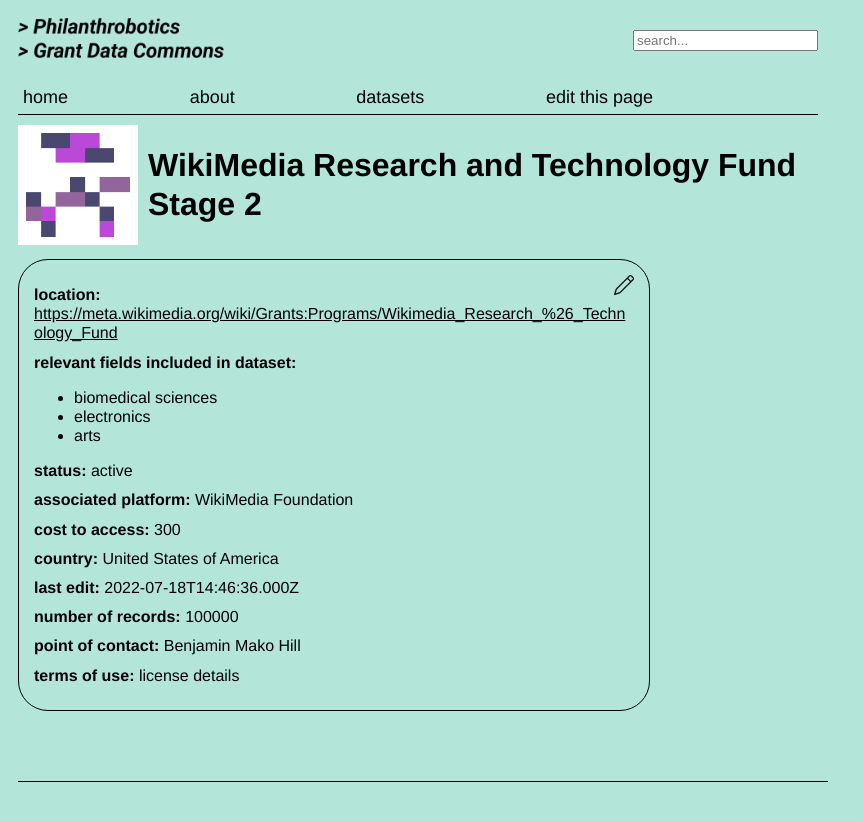
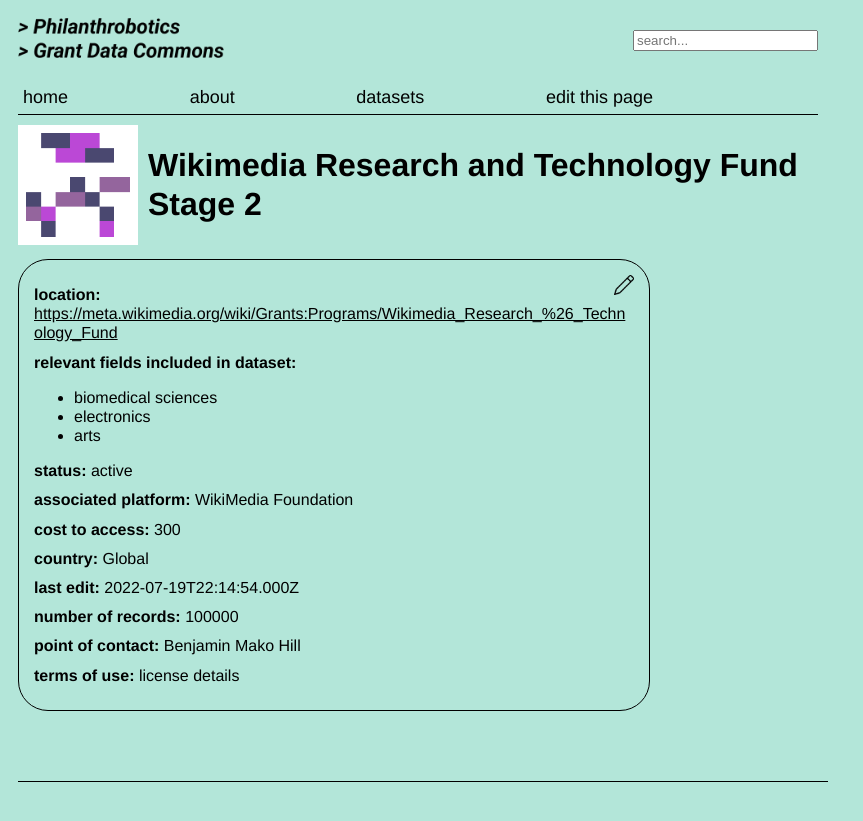
Before and after one commit to agnescameron/grants-commons-index, a Jekyll site: the page built from app/index/_entries/dataset_3.md, in a window 1280 px wide. Shown: the top 821 px of the page, without its empty margins (0-863 px from the left). Built offline with Jekyll 4.4.1, drawn with Linux system fonts in a browser that asks for light colours; nearby versions of some CDN libraries.

Commit message:
compiled site after edit to markdown files

```diff
--- a/app/index/_entries/dataset_3.md
+++ b/app/index/_entries/dataset_3.md
@@ -2,18 +2,18 @@
 layout: default
 associated_platform: WikiMedia Foundation
 cost_to_access: 300
-country: United States of America
+country: Global
 fields_included:
 - biomedical sciences
 - electronics
 - arts
-last_edit: '2022-07-18T14:46:36.000Z'
+last_edit: '2022-07-19T22:14:54.000Z'
 location: https://meta.wikimedia.org/wiki/Grants:Programs/Wikimedia_Research_%26_Technology_Fund
 number_of_records: '100000'
 point_of_contact: Benjamin Mako Hill
 shortname: wmf_research_tech
 still_active?: true
 terms_of_use: license details
-title: WikiMedia Research and Technology Fund Stage 2
+title: Wikimedia Research and Technology Fund Stage 2
 uuid: recXlZLcyPqsq5UN6
 ---
```
Also changed, not shown: app/index/_entries/test.md (+9 -5 lines).
